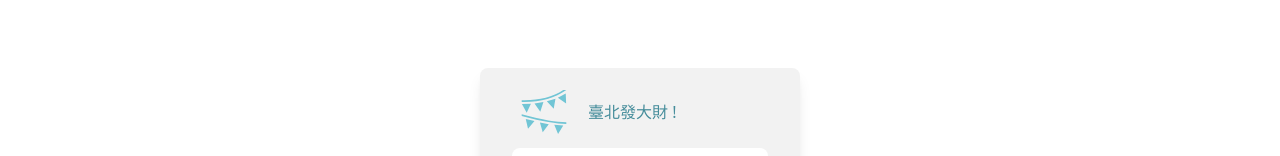
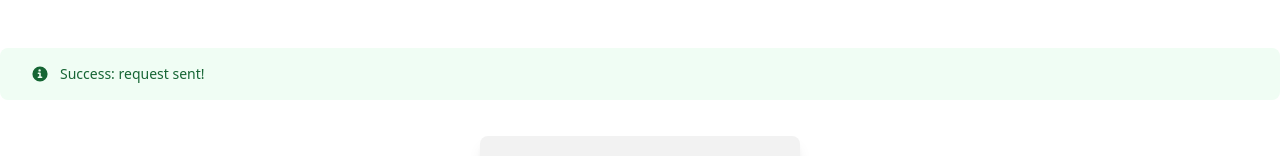
Before and after one commit to muzha3g/taipeipassmeet, a React (Vite) app: page /activity/1/room/1 in a window 1280 px wide. Both pictures are taken after a click on the button "Join". Shown: the top 156 px of the page. Built offline with nearby package versions, Linux system fonts and the light colour scheme; no server answers.

Commit message:
feat: add add room request alert

```diff
--- a/src/components/RoomCard.jsx
+++ b/src/components/RoomCard.jsx
@@ -8,7 +8,7 @@ const RoomCard = ({eid, rid, name, date, time}) => {
     <>
       <div className="bg-base-200 w-80 mt-5 mx-14 rounded-lg p-8 py-5 shadow-lg">
         <Link to={`/activity/${eid}/room/${rid}`}>
-        <div className="flex flex-row items-center gap-5">
+        <div className="flex flex-row items-center gap-4">
           <div>
             <div className="text-xl font-bold mb-2">{name}</div>
             <div className="flex flex-row gap-4">
--- a/src/pages/RoomDetail.jsx
+++ b/src/pages/RoomDetail.jsx
@@ -8,8 +8,8 @@ import axios from "axios";
 
 const RoomDetail = () => {
   const { eid, rid } = useParams();
-
   const [room, setRoom] = useState([]);
+  const [showSuccessAlert, setSuccessAlert] = useState(false);
 
   useEffect(() => {
     axios
@@ -21,10 +21,28 @@ const RoomDetail = () => {
       .catch((error) => {
         console.error("Error fetching event list:", error);
       });
-  }, []);
+  }, [eid, rid]);
+
+  const handleJoinClick = () => {
+    setSuccessAlert(true);
+    setTimeout(() => {
+      setSuccessAlert(false);
+    }, 3000);
+  };
 
   return (
     <>
+      {showSuccessAlert && (
+          <div class="flex items-center p-4 px-8 mb-4 text-sm text-green-800 rounded-lg bg-green-50 dark:bg-gray-800 dark:text-green-400" role="alert">
+            <svg class="flex-shrink-0 inline w-4 h-4 me-3" aria-hidden="true" xmlns="http://www.w3.org/2000/svg" fill="currentColor" viewBox="0 0 20 20">
+              <path d="M10 .5a9.5 9.5 0 1 0 9.5 9.5A9.51 9.51 0 0 0 10 .5ZM9.5 4a1.5 1.5 0 1 1 0 3 1.5 1.5 0 0 1 0-3ZM12 15H8a1 1 0 0 1 0-2h1v-3H8a1 1 0 0 1 0-2h2a1 1 0 0 1 1 1v4h1a1 1 0 0 1 0 2Z" />
+            </svg>
+            <span class="sr-only">Info</span>
+            <div>
+              <span class="flex justify-center font-medium">Success: request sent!</span>
+            </div>
+          </div>
+        )}
       <div className="mb-20 flex flex-col items-center justify-center">
         <RoomCardDetail
           key={room.roomID}
@@ -60,7 +78,7 @@ const RoomDetail = () => {
           <Profile></Profile> */}
         </div>
         <div className="my-10">
-          <button className="btn btn-wide btn-info font-bold text-white text-lg bg-[#5AB4C5]">
+          <button onClick={handleJoinClick} className="btn btn-wide btn-info font-bold text-white text-lg bg-[#5AB4C5]">
             Join
           </button>
         </div>
```
